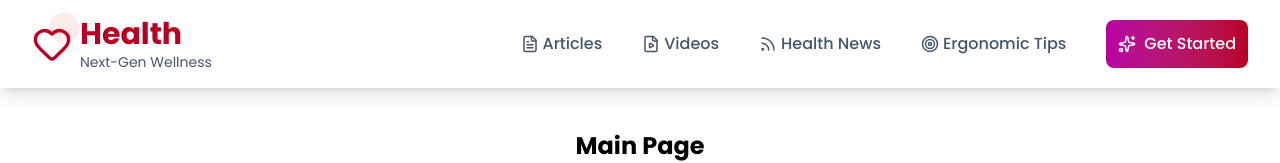
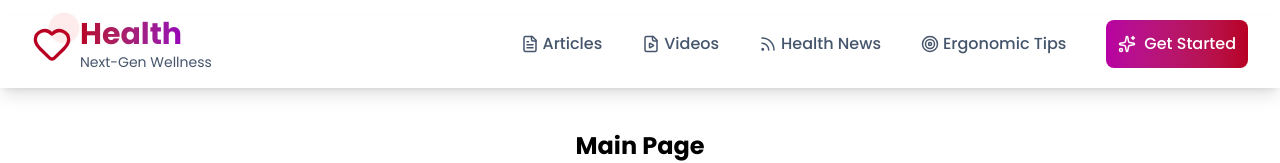
Before and after one commit to ParsaProg/Health, a Next.js app: page / in a window 1280 px wide. Shown: the top 163 px of the page. Built offline with nearby package versions, Linux system fonts and the light colour scheme.

Commit message:
add: gradient header text

```diff
--- a/src/components/ui/header/Header.tsx
+++ b/src/components/ui/header/Header.tsx
@@ -51,7 +51,7 @@ export default function Header() {
   ];
   return (
     <AnimatePresence>
-      <motion.div initial={{opacity: 0, y: -200 }} transition={{delay: 0.2}} animate={{opacity: 1, y: 0}} className="z-[9999] fixed top-0 w-[100%] flex justify-center mt-4 pb-4 shadow-lg shadow-[#5555552c]">
+      <motion.div initial={{opacity: 0, y: -200 }} transition={{delay: 0.1}} animate={{opacity: 1, y: 0}} className="z-[9999] fixed top-0 w-[100%] flex justify-center mt-4 pb-4 shadow-lg shadow-[#5555552c]">
         <div className="flex items-center justify-between w-[95%]">
           <motion.div
             initial={{ opacity: 0, y: -100, bottom: -10 }}
@@ -68,7 +68,7 @@ export default function Header() {
               <Heart size={40} />
               <div className="absolute top-1 left-6 w-4 h-4 bg-red-600 rounded-full animate-ping"></div>
               <div className="flex flex-col items-start">
-                <h1 className="font-bold text-3xl">Health</h1>
+                <h1 className="font-bold text-3xl bg-clip-text text-transparent bg-gradient-to-r from-[#B80023] to-[#9600b8]">Health</h1>
                 <h1 className="font-[400] text-slate-600 text-sm">
                   Next-Gen Wellness
                 </h1>
@@ -92,7 +92,7 @@ export default function Header() {
                       ? { scale: 1.1, transition: { delay: 0, duration: 0.2 } }
                       : {}
                   }
-                  transition={{ delay: _i * 0.2 }}
+                  transition={{ delay: _i * 0.3 }}
                   key={_i}
                   className={
                     val.special === true
```
